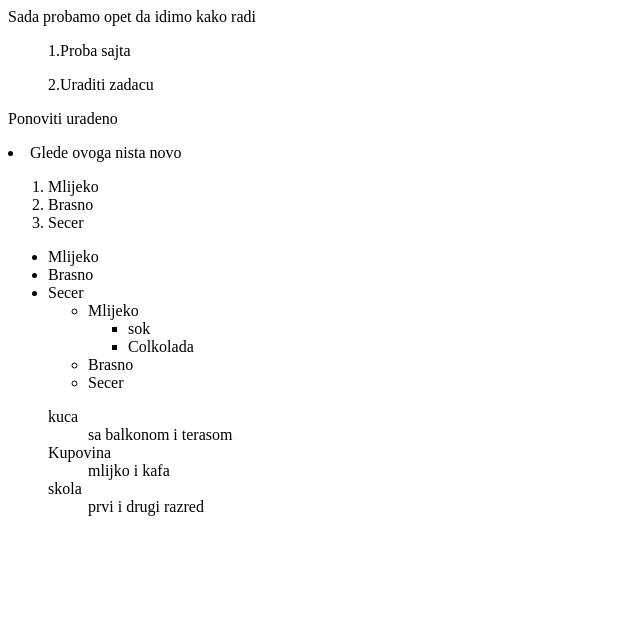
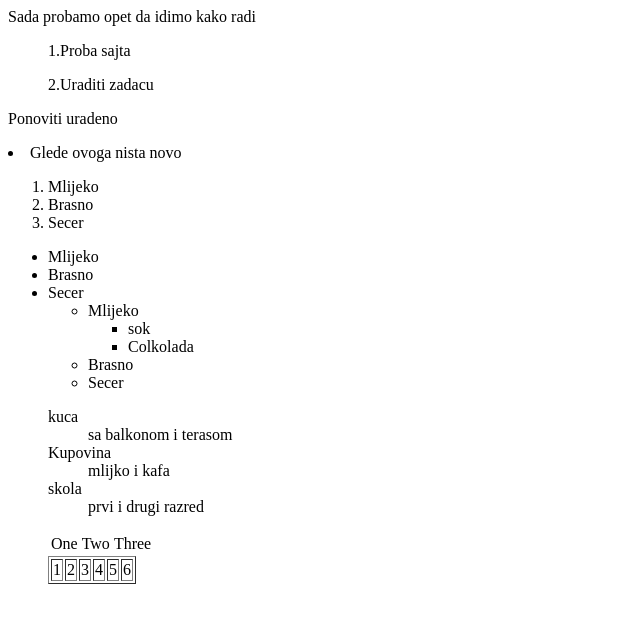
Before and after one commit to sara321321/drugi-Test, a plain HTML site: page index1.html in a window 1280 px wide. Shown: the whole page, without its empty margins (0-640 px from the left). Drawn offline with Linux system fonts and the light colour scheme.

Commit message:
insert table

```diff
--- a/index1.html
+++ b/index1.html
@@ -42,10 +42,36 @@
             <dd>mlijko i kafa</dd>
             <dt>skola</dt>
             <dd>prvi i drugi razred</dd>
+     </dl>
+    </head>
+
+    <table>
+        <tr>
+            <td>One</td>
+            <td>Two</td>
+            <td>Three</td>
+        </tr>
+    </table>
+
+    <table border="1"
+
+        <tr>
+            <td>1</td>
+            <td>2</td>
+            <td>3</td>
+            <td>4</td>
+            <td>5</td>
+            <td>6</td>
+
+        </tr>
+    </table>
 
 
-        </dl>
-    </head>
+
+
+
+
+
     <body>
 
     </body>
```
